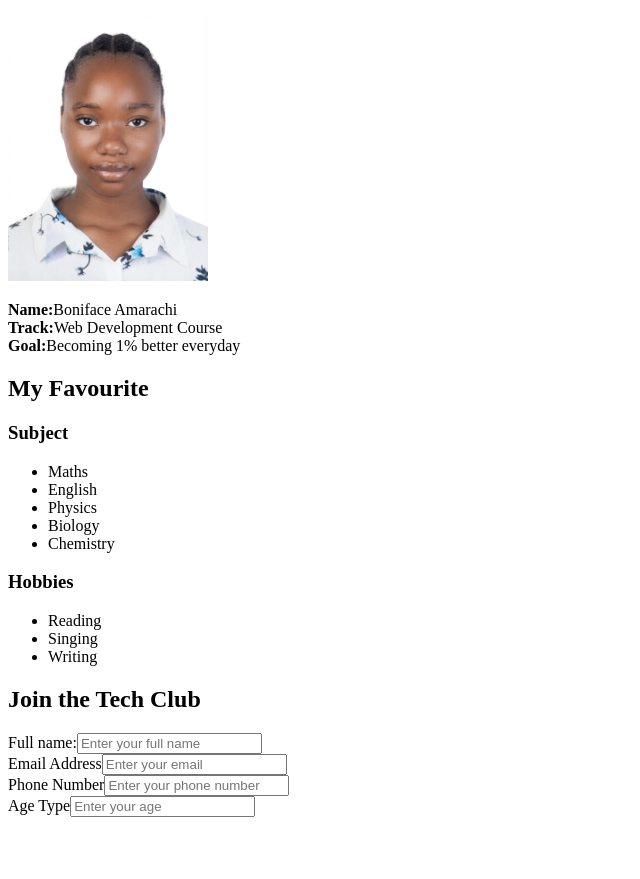
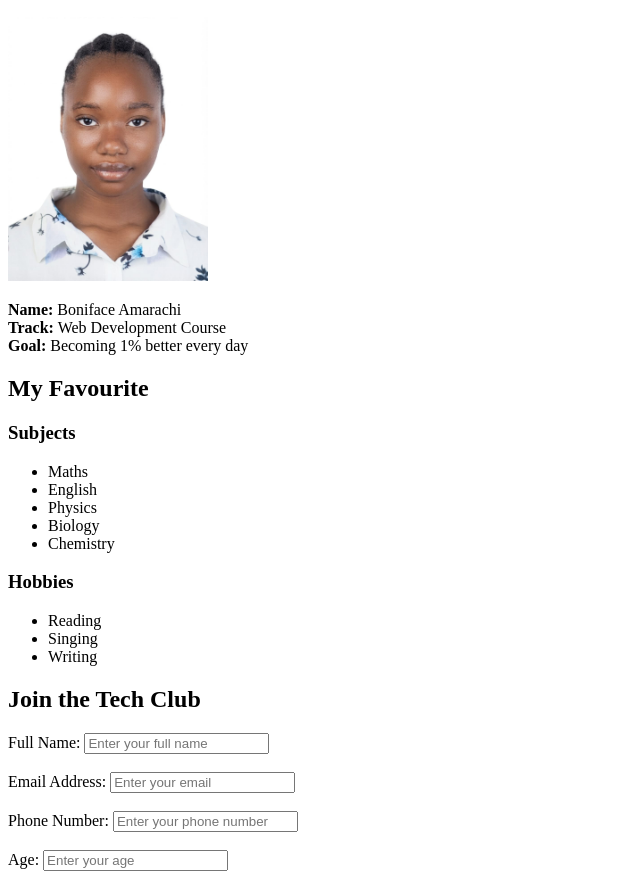
Before and after one commit to victory-sketch/Mandy, a plain HTML site: page profile.html in a window 1280 px wide. Shown: the part 110-989 px from the top of the page, without its empty margins (0-640 px from the left). Before the commit the page ends 935 px from the top, so only its background shows below. Drawn offline with Linux system fonts and the light colour scheme.

Commit message:
Add files via upload

```diff
--- a/profile.html
+++ b/profile.html
@@ -1,29 +1,76 @@
-<!DOCTYPEhtml>
-<html>
+<!DOCTYPE html>
+<html lang="en">
+
+<head>
+  <meta charset="UTF-8">
+  <meta name="viewport" content="width=device-width, initial-scale=1.0">
+  <title>Student Profile Portal</title>
+</head>
+
 <body>
+
   <h1>Student Profile Portal</h1>
+
   <h2>About Me</h2>
-  <img src="IMG-20260812-WA0002.jpg" alt="Student Profile Picture" width="200px" />
-  <p> <b>Name:</b>Boniface Amarachi <br><b>Track:</b>Web Development Course
-  <br><b>Goal:</b>Becoming 1% better everyday
+
+  <img src="IMG-20260812-WA0002.jpg"
+       alt="Student Profile Picture"
+       width="200">
+
+  <p>
+    <b>Name:</b> Boniface Amarachi <br>
+    <b>Track:</b> Web Development Course <br>
+    <b>Goal:</b> Becoming 1% better every day
   </p>
+
   <h2>My Favourite</h2>
- <h3>Subject</h3>
+
+  <h3>Subjects</h3>
+
   <ul>
-   <li>Maths </li>
+    <li>Maths</li>
     <li>English</li>
     <li>Physics</li>
     <li>Biology</li>
     <li>Chemistry</li>
   </ul>
+
   <h3>Hobbies</h3>
+
   <ul>
-   <li>Reading </li>
+    <li>Reading</li>
     <li>Singing</li>
     <li>Writing</li>
   </ul>
+
   <h2>Join the Tech Club</h2>
- <label for="name">Full name:</label><input type="text" name="name" id="name" value="" placeholder="Enter your full name" /><br><label for="Email Address">Email Address</label><input type="text" name="name" id="email" value="" placeholder="Enter your email" /><br><label for="phone number">Phone Number</label><input type="text" placeholder="Enter your phone number"><br><label for="age">Age Type</label><input type="text" placeholder="Enter your age">
+
+  <label for="name">Full Name:</label>
+  <input type="text"
+         name="name"
+         id="name"
+         placeholder="Enter your full name">
+  <br><br>
+
+  <label for="email">Email Address:</label>
+  <input type="email"
+         name="email"
+         id="email"
+         placeholder="Enter your email">
+  <br><br>
+
+  <label for="phone">Phone Number:</label>
+  <input type="tel"
+         name="phone"
+         id="phone"
+         placeholder="Enter your phone number">
+  <br><br>
+
+  <label for="age">Age:</label>
+  <input type="number"
+         name="age"
+         id="age"
+         placeholder="Enter your age">
 
 </body>
 </html>
```
Lines whose indentation alone changed are shown as unchanged.
